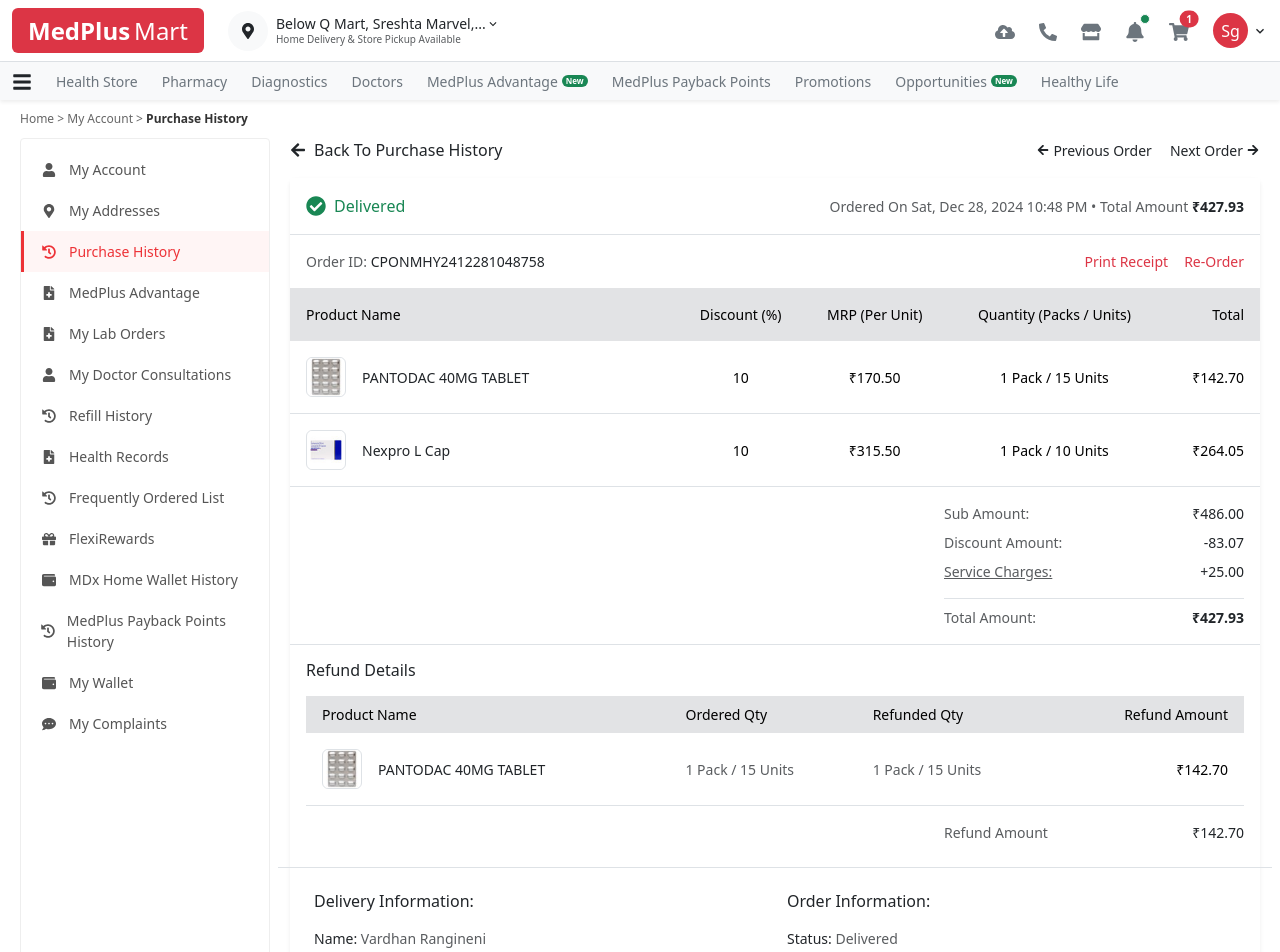
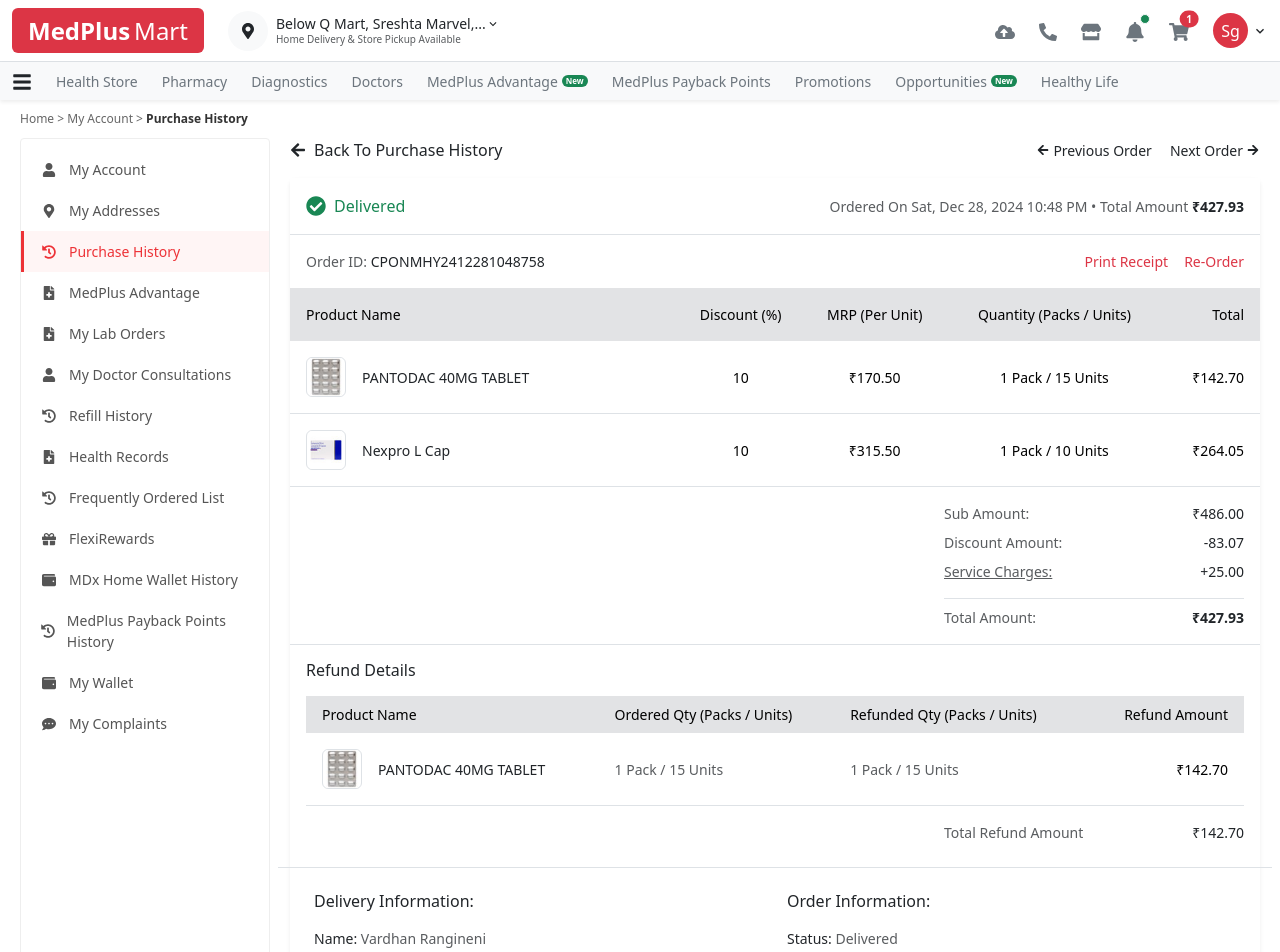
Before and after one commit to VardhanRangineni/Refunds, a React (Vite) app: page / in a window 1280 px wide. Shown: the top 952 px of the page. Built offline with nearby package versions, Linux system fonts and the light colour scheme.

Commit message:
Update OrderDetails.jsx

```diff
--- a/src/components/OrderDetails.jsx
+++ b/src/components/OrderDetails.jsx
@@ -119,8 +119,8 @@
                                         <tr>
                                             <th className="ps-3 py-2 fw-normal">Product Name</th>
 
-                                            <th className="py-2 fw-normal">Ordered Qty</th>
-                                            <th className="py-2 fw-normal">Refunded Qty</th>
+                                            <th className="py-2 fw-normal">Ordered Qty (Packs / Units)</th>
+                                            <th className="py-2 fw-normal">Refunded Qty (Packs / Units)</th>
                                             <th className="text-end pe-3 py-2 fw-normal">Refund Amount</th>
                                         </tr>
                                     </thead>
@@ -147,7 +147,7 @@
                             <div className="d-flex justify-content-end">
                                 <div style={{ width: '300px' }}>
                                     <div className="d-flex justify-content-between mb-2 small text-muted">
-                                        <span>Refund Amount</span>
+                                        <span>Total Refund Amount</span>
                                         <span className="text-dark fw-medium">₹{currentOrder.refunds.reduce((acc, item) => acc + parseFloat(item.refundAmount), 0).toFixed(2)}</span>
                                     </div>
                                 </div>
```
